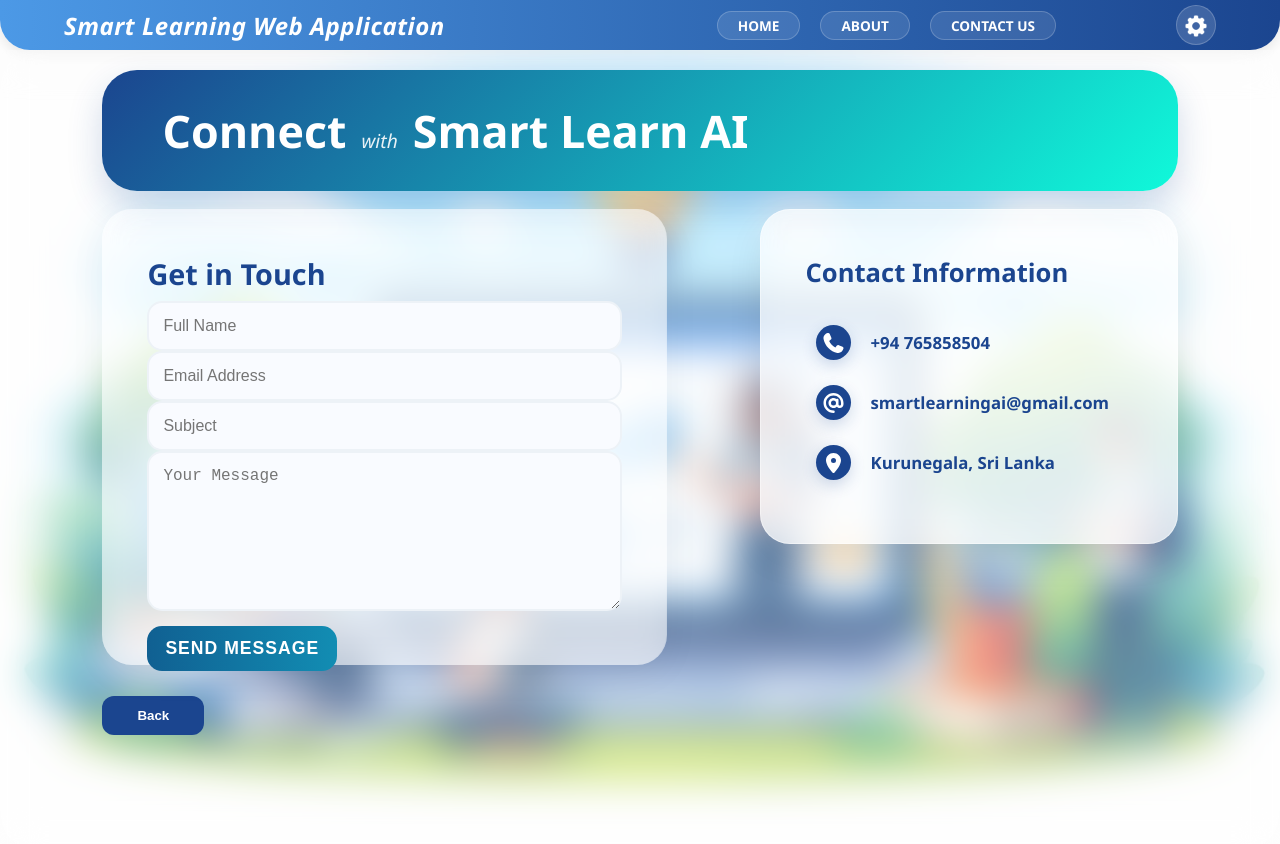
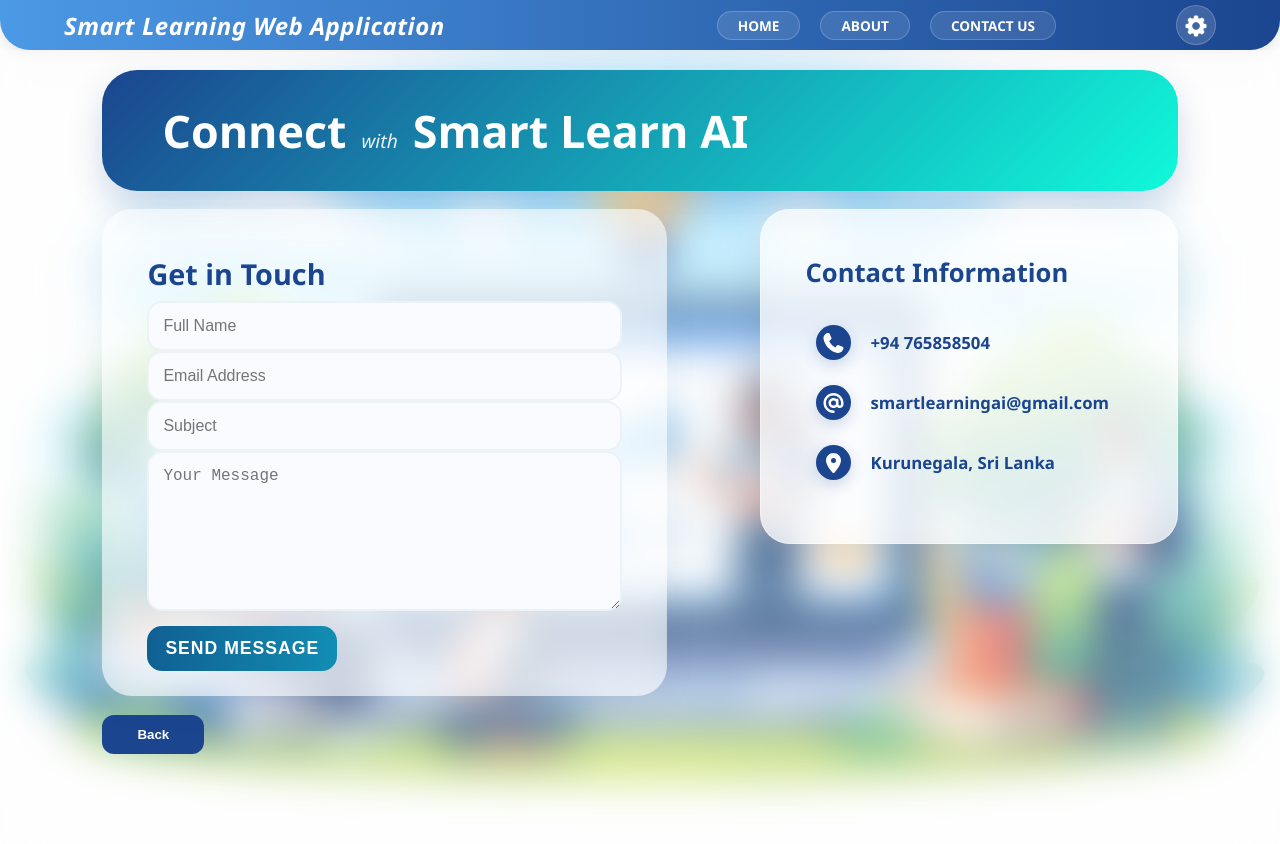
Before and after one commit to KeshaCodeolima/smart-learning-web-app-frontend, a React (Create React App) app: page /contact in a window 1280 px wide. Shown: the top 844 px of the page. Built offline with nearby package versions, Linux system fonts and the light colour scheme.

Commit message:
(contact): Add some changes in the contact css file to get some perferct output of the contact page.

```diff
--- a/src/Components/Header/Contact/contact.css
+++ b/src/Components/Header/Contact/contact.css
@@ -48,7 +48,7 @@
     display: flex;
     flex-direction: column;
     gap: 8px;
-    max-height: 90%;
+    max-height: 96%;
     max-width: 90%;
 }
 
@@ -161,7 +161,7 @@
 }
 
 .contactbtn {
-    margin-top: -20px;
+    margin-top: -1px;
 }
 
 .contactbtn button {
```
